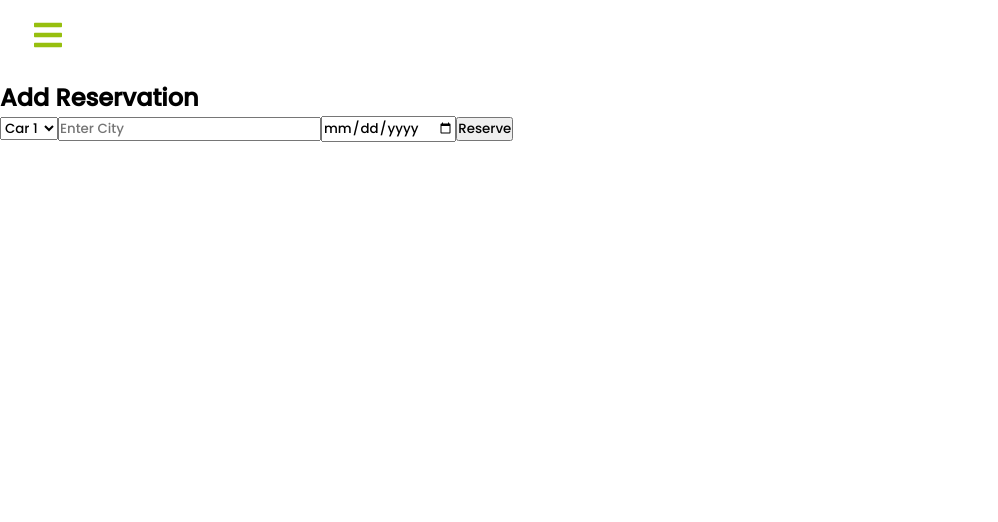
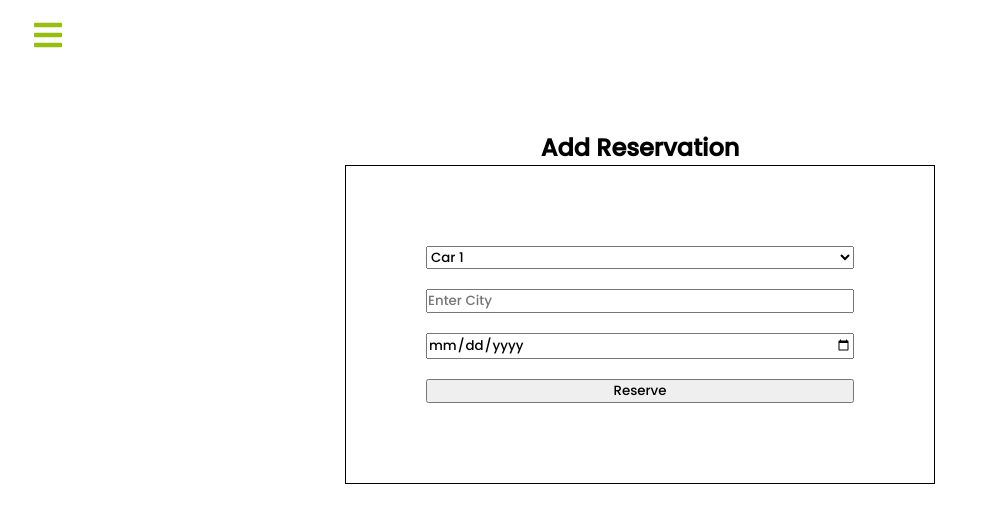
Before and after one commit to jerryowusu/final-capstone-frontend, a React (Create React App) app: page /add_reservations in a window 1280 px wide. Shown: the top 522 px of the page, without its empty margins (0-998 px from the left). Built offline with nearby package versions, Linux system fonts and the light colour scheme.

Commit message:
Added Styles to the `AddreservationForm`

```diff
--- /dev/null
+++ b/src/components/reservations/AddReservationForm.css
@@ -0,0 +1,25 @@
+.input {
+    box-shadow: 100px;
+    display: flex;
+    flex-direction: column;
+    justify-content: center;
+    width: 50%;
+}
+
+.form {
+    color: black;
+    justify-content: center;
+    display: flex;
+    flex-direction: column;
+    align-items: center;
+    padding: 50px;
+    width: 100%;
+}
+
+.border-form {
+    border: 1px solid;
+    display: flex;
+    flex-direction: column;
+    gap: 20px;
+    padding: 80px;
+}
--- a/src/components/reservations/AddReservationForm.js
+++ b/src/components/reservations/AddReservationForm.js
@@ -1,12 +1,14 @@
 import React, { useState } from 'react';
+import './AddReservationForm.css';
 
 const AddReservationForm = () => {
   const [city, setCity] = useState('');
   console.log(setCity);
   return (
-    <div>
+    <div className="form">
       <h2>Add Reservation</h2>
-      <form>
+      <form className="input">
+        <div className="border-form">
           <select>
             <option>Car 1</option>
             <option>Car 2</option>
@@ -18,6 +20,7 @@ const AddReservationForm = () => {
           />
           <input type="date" />
           <button type="submit">Reserve</button>
+        </div>
       </form>
     </div>
   );
```
Lines whose indentation alone changed are shown as unchanged.
